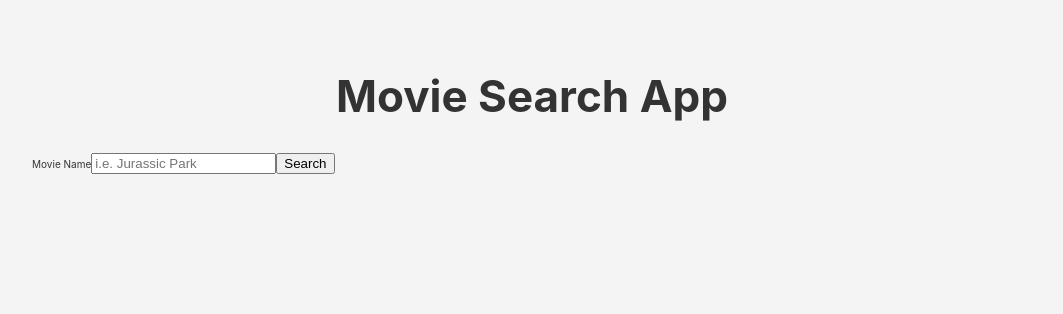
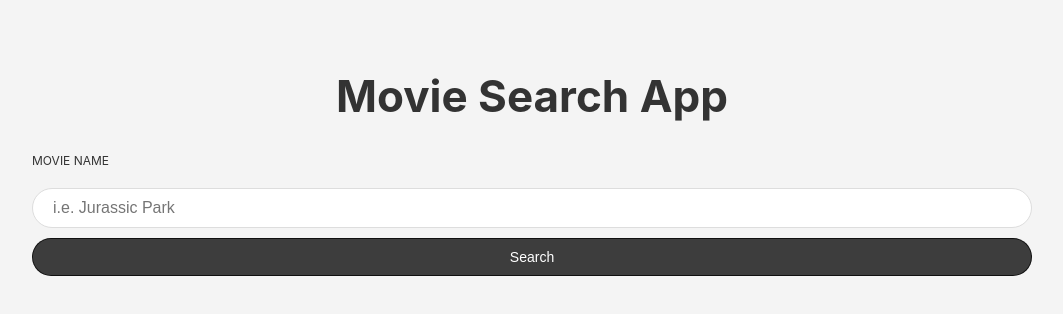
Before and after one commit to robinucar/Movie-App, a React (Create React App) app: page / in a window 1280 px wide. Shown: the top 314 px of the page, without its empty margins (108-1171 px from the left). Built offline with nearby package versions, Linux system fonts and the light colour scheme.

Commit message:
styled SearchMovies component

```diff
--- a/src/App.js
+++ b/src/App.js
@@ -1,5 +1,5 @@
 import "./App.css";
-import SearchMovies from "./components/SearchMovies";
+import SearchMovies from "./components/SearchMovies/SearchMovies";
 
 function App() {
   return (
--- a/src/components/SearchMovies.js
+++ b/src/components/SearchMovies/SearchMovies.js
@@ -1,19 +1,19 @@
 import React from "react";
-
+import classes from '../SearchMovies/SearchMovies.module.css';
 const SearchMovies = () => {
   return (
     <div>
-      <form className="form">
-        <label htmlFor="query" className="label">
+      <form className={classes.form}>
+        <label htmlFor="query" className={classes.label}>
           Movie Name
         </label>
         <input
           type="text"
           name="query"
           placeholder="i.e. Jurassic Park"
-          className="input"
+          className={classes.input}
         />
-        <button type="submit" className="button">
+        <button type="submit" className={classes.button}>
           Search
         </button>
       </form>
--- /dev/null
+++ b/src/components/SearchMovies/SearchMovies.module.css
@@ -0,0 +1,34 @@
+.form {
+    display: grid;
+
+}
+
+.label {
+    margin-bottom: 02rem;
+    font-size: 1.2rem;
+    text-transform: uppercase;
+}
+
+.input {
+    font-size: 1.6rem;
+    margin-bottom: 1rem;
+    padding: 0.5rem 2rem;
+    line-height: 2.8rem;
+    border-radius: 20px;
+    border: 1px solid #ddd;
+}
+
+.button {
+    background-color: rgba(0,0,0,0.75);
+    color: white;
+    padding: 1rem 2rem;
+    border: 1px solid rgba(0,0,0,0.75);
+    border-radius: 20px;
+    font-size: 1.4rem;
+    cursor: pointer;
+    transition: background-color 250ms;
+}
+
+.button:hover {
+    background-color: rgba(0,0,0,0.85);
+}
```
